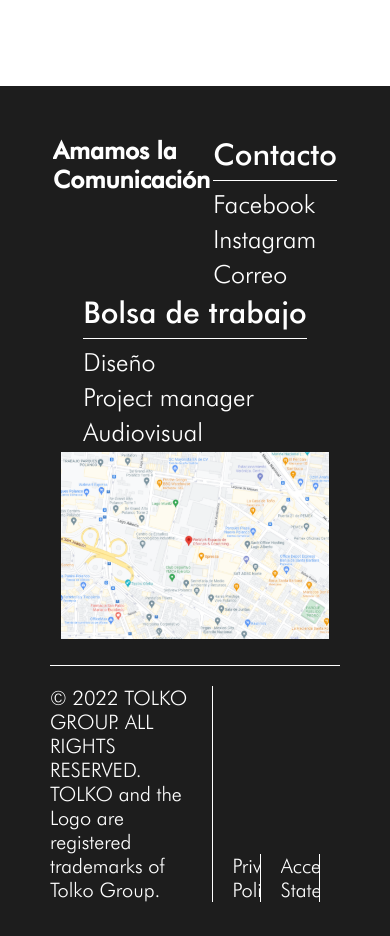
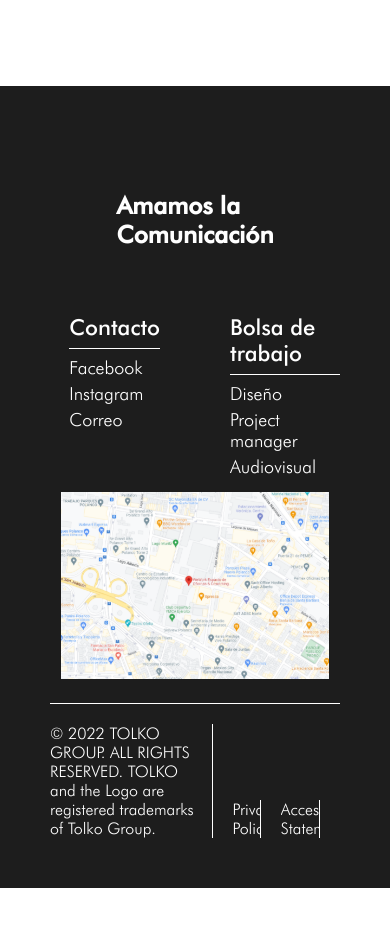
Before and after one commit to msandovalv2022/tolko, a React (Create React App) app: page / in a window 390 px wide. Shown: the part 2140-3076 px from the top of the page. After the commit the page ends 3028 px from the top, so only its background shows below. Built offline with nearby package versions, Linux system fonts and the light colour scheme.

Commit message:
NEW FEATURE: Se trabaja el responsive del footer hasta la medida 1024px desde la medida 768px hacia abajo falta trabajarlo

```diff
--- a/src/styles/layout/_footer.scss
+++ b/src/styles/layout/_footer.scss
@@ -58,7 +58,8 @@
         margin-right: 20px;
         padding-right: 10px;
         border-right: solid 1px $white;
-        a, p {
+        a,
+        p {
           font-size: 20px;
           font-family: $futuraLight;
         }
@@ -66,3 +67,80 @@
     }
   }
 }
+
+/*-------BREAKPOINT: 1280PX--------*/
+
+@media screen and (max-width: 1280px) {
+  .footer {
+    a {
+      font-size: 20px;
+    }
+    p {
+      font-size: 25px;
+    }
+    &__secondPart {
+      ul {
+        li {
+          a,
+          p {
+            font-size: 16px;
+          }
+        }
+      }
+    }
+  }
+}
+
+/*-------BREAKPOINT: 1024PX--------*/
+
+@media screen and (max-width: 1024px) {
+  .footer {
+    a {
+      font-size: 18px;
+    }
+    p {
+      font-size: 22px;
+    }
+    &__secondPart {
+      ul {
+        li {
+          a,
+          p {
+            font-size: 16px;
+          }
+        }
+      }
+    }
+  }
+}
+
+/*-------BREAKPOINT: 768PX--------*/
+
+@media screen and (max-width: 768px) {
+  .footer {
+    &__firstPart{
+      display: grid;
+      gap: 10px;
+      grid-template-columns: repeat(5, 1fr);
+      grid-template-rows: repeat(2, 1fr);
+
+      &--text{
+        grid-column: 1/6;
+        align-self: center;
+        justify-self: center;
+      }
+      &--social{
+        grid-column: 1/3;
+        justify-self: end;
+      }
+      &--bolsaTrabajo{
+        grid-column: 4/6;
+        justify-self: start;
+      }
+      &--googleMap{
+        grid-column: 1/6;
+        justify-self: center;
+      }
+    }
+  }
+}
```
